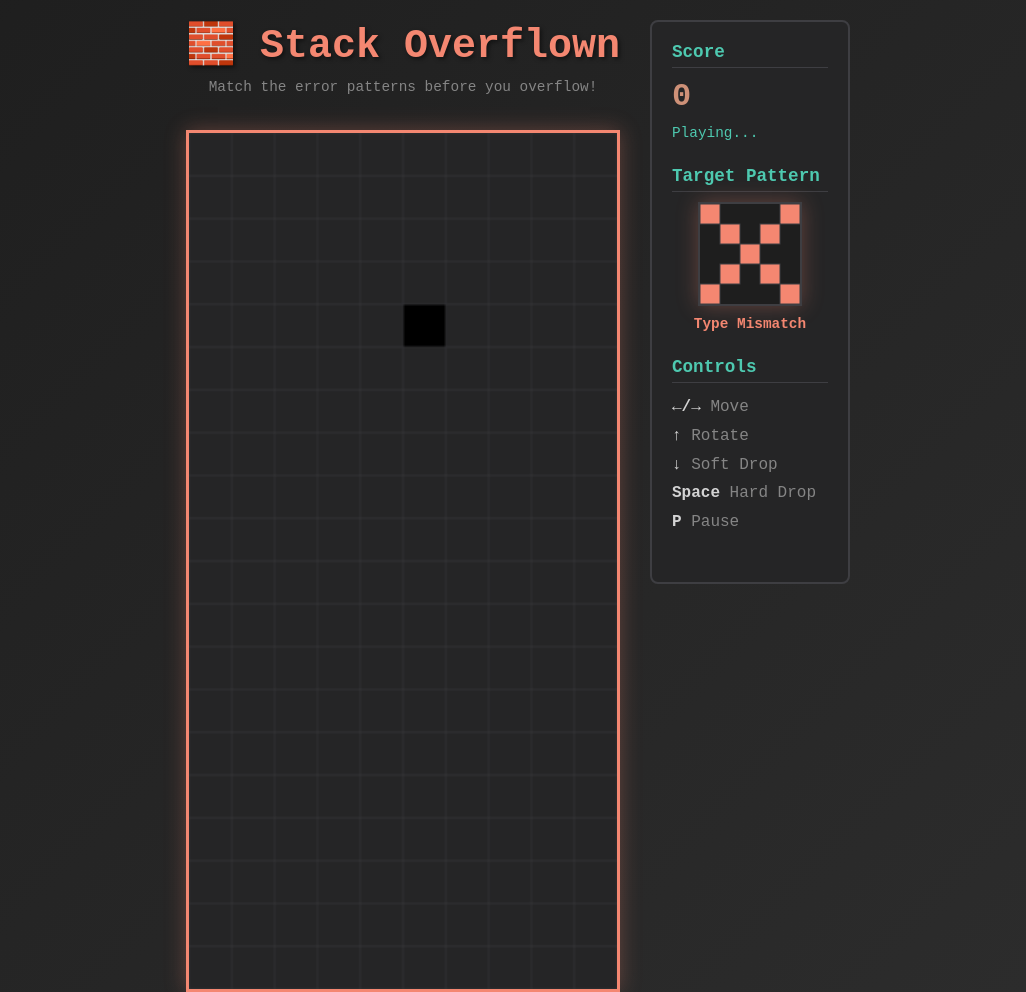
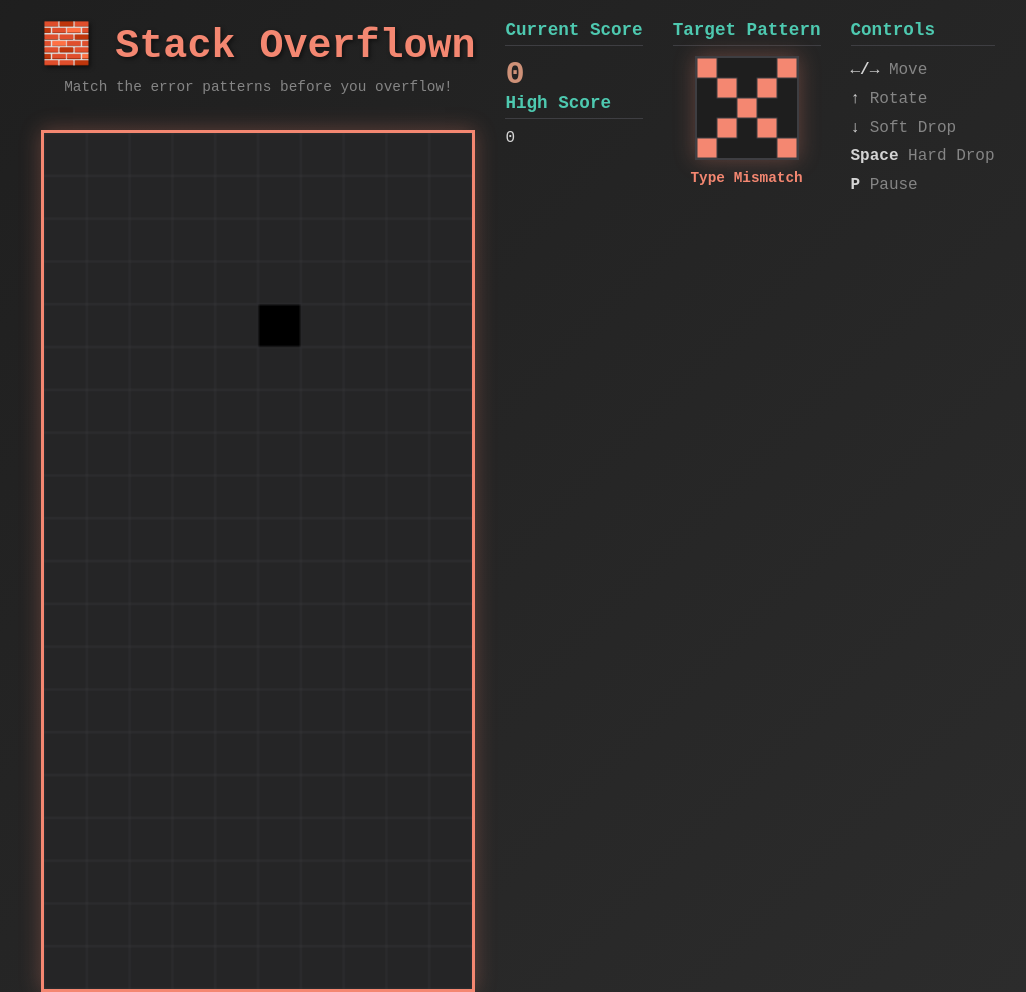
Before and after one commit to ygroshan/skills-introduction-to-git, a plain HTML site: page src/index.html in a window 1280 px wide. Shown: the top 992 px of the page, without its empty margins (122-1148 px from the left). Drawn offline with Linux system fonts and the light colour scheme.

Commit message:
Add element for showing high score

```diff
--- a/src/index.html
+++ b/src/index.html
@@ -16,11 +16,11 @@
         <canvas id="gameCanvas" width="300" height="600"></canvas>
       </div>
 
-      <div class="side-panel">
         <div class="info-section">
-          <h3>Score</h3>
+          <h3>Current Score</h3>
           <div class="score" id="score">0</div>
-          <div class="status" id="status">Playing...</div>
+          <h3>High Score</h3>
+          <div class="high-score" id="high-score">0</div>
         </div>
 
         <div class="info-section">
```
